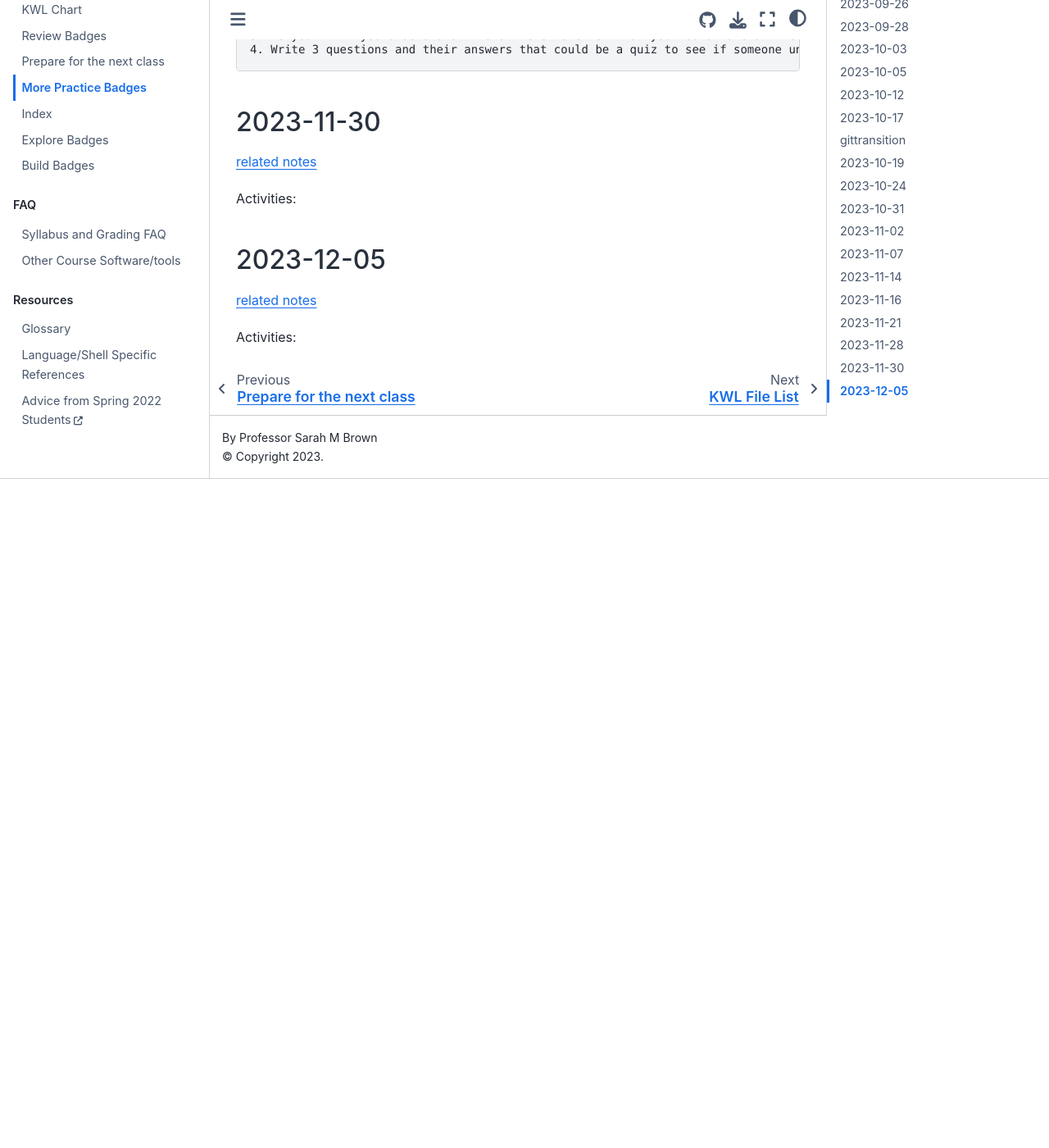
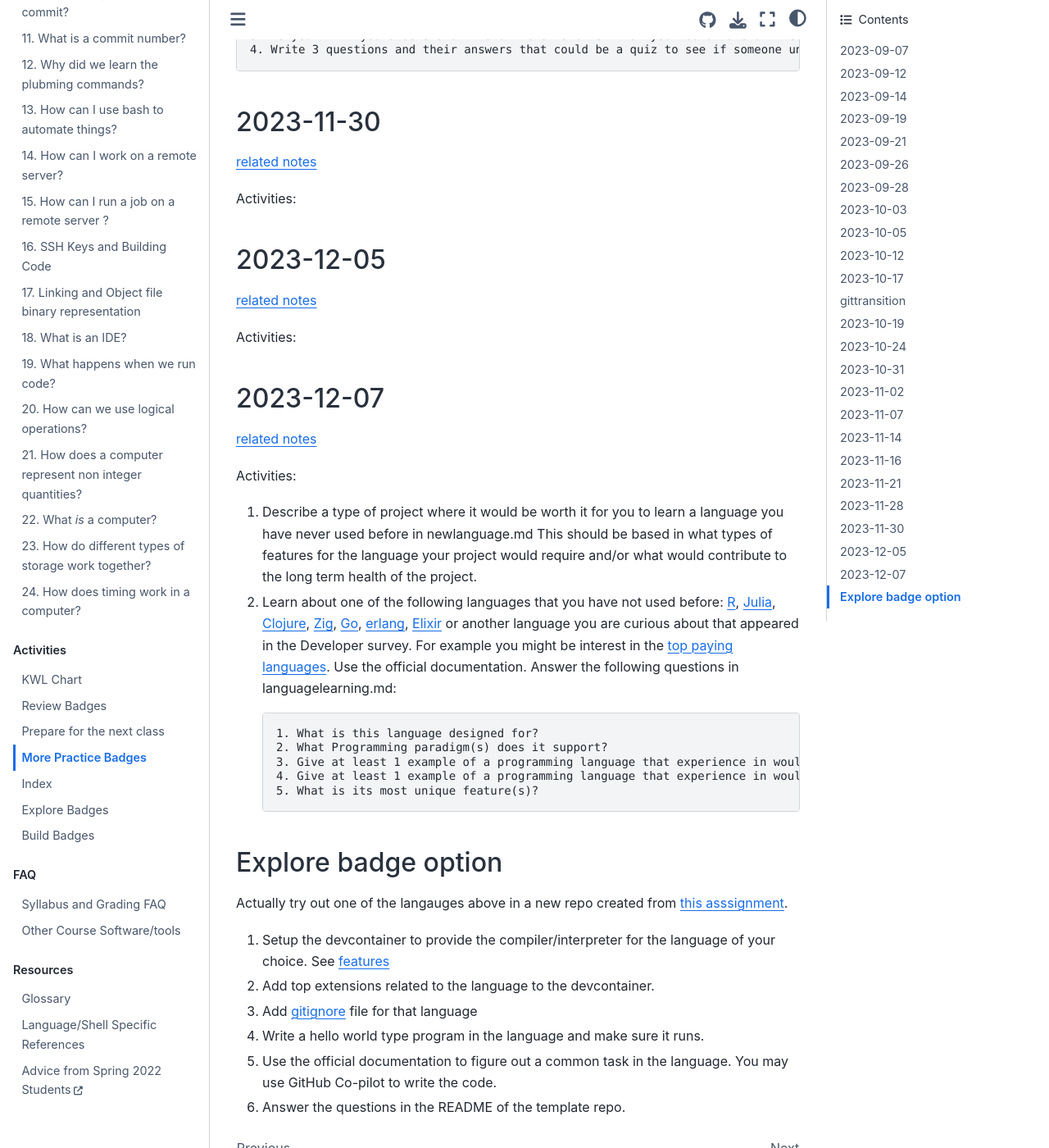
Before and after one commit to introcompsys/fall2023, a Jupyter Book: the page built from activities/practice.md, in a window 1280 px wide and 1400 px high, scrolled down 11248 px. Shown: the whole window at 82% size. Built offline with Jupyter Book 1.0.4 settings and Sphinx 7.4.7 and the Sphinx Book theme 1.1.4, drawn with Linux system fonts in a browser that asks for light colours; pages that are not in the unit, such as notebooks, are missing from menus; before the commit the page ends 11832 px from its top, so only the background shows below that.

Commit message:
notes and badges with eplore option

````diff
--- /dev/null
+++ b/_practice/2023-12-07.md
@@ -0,0 +1,23 @@
+1. Describe a type of project where it would be worth it for you to learn a language you have never used before in {index}`newlanguage.md` This should be based in what types of features for the language your project would require and/or what would contribute to the long term health of the project.
+2. Learn about one of the following languages that you have not used before: [R](https://www.r-project.org/), [Julia](https://julialang.org/), [Clojure](https://clojure.org/guides/getting_started), [Zig](https://ziglang.org/), [Go](https://go.dev/), [erlang](https://www.erlang.org/), [Elixir](https://elixir-lang.org/) or another language you are curious about that appeared in the Developer survey. For example you might be interest in the [top paying languages](https://survey.stackoverflow.co/2023/#technology-top-paying-technologies). Use the official documentation.  Answer the following questions in {index}`languagelearning.md`:
+
+    ```
+    1. What is this language designed for?
+    2. What Programming paradigm(s) does it support?
+    3. Give at least 1 example of a programming language that experience in would make it easy to learn this language and explain why.
+    4. Give at least 1 example of a programming language that experience in would make it hard to learn this language and explain why.
+    5. What is its most unique feature(s)?
+    ```
+
+
+## Explore badge option
+
+Actually try out one of the langauges above in a new repo created from [this asssignment](https://classroom.github.com/a/qM3V3e5n).
+
+
+1. Setup the devcontainer to provide the compiler/interpreter for the language of your choice. See [features](https://containers.dev/features)
+2. Add top extensions related to the language to the devcontainer.
+3. Add [gitignore](https://github.com/github/gitignore) file for that language
+4. Write a hello world type program in the language and make sure it runs.
+5. Use the official documentation to figure out a common task in the language. You may use GitHub Co-pilot to write the code.
+6. Answer the questions in the README of the template repo.
--- a/activities/practice.md
+++ b/activities/practice.md
@@ -167,3 +167,10 @@ Activities:
 Activities:
 ```{include} ../_practice/2023-12-05.md
 ```
+## 2023-12-07
+
+[related notes](../notes/2023-12-07)
+
+Activities:
+```{include} ../_practice/2023-12-07.md
+```
````
Also changed, not shown: _prepare/2023-12-12.md (added, +9 -0 lines), _review/2023-12-07.md (added, +1 -0 lines), activities/prepare.md (+7 -0 lines), activities/review.md (+7 -0 lines), notes/2023-12-07.md (added, +131 -0 lines).
